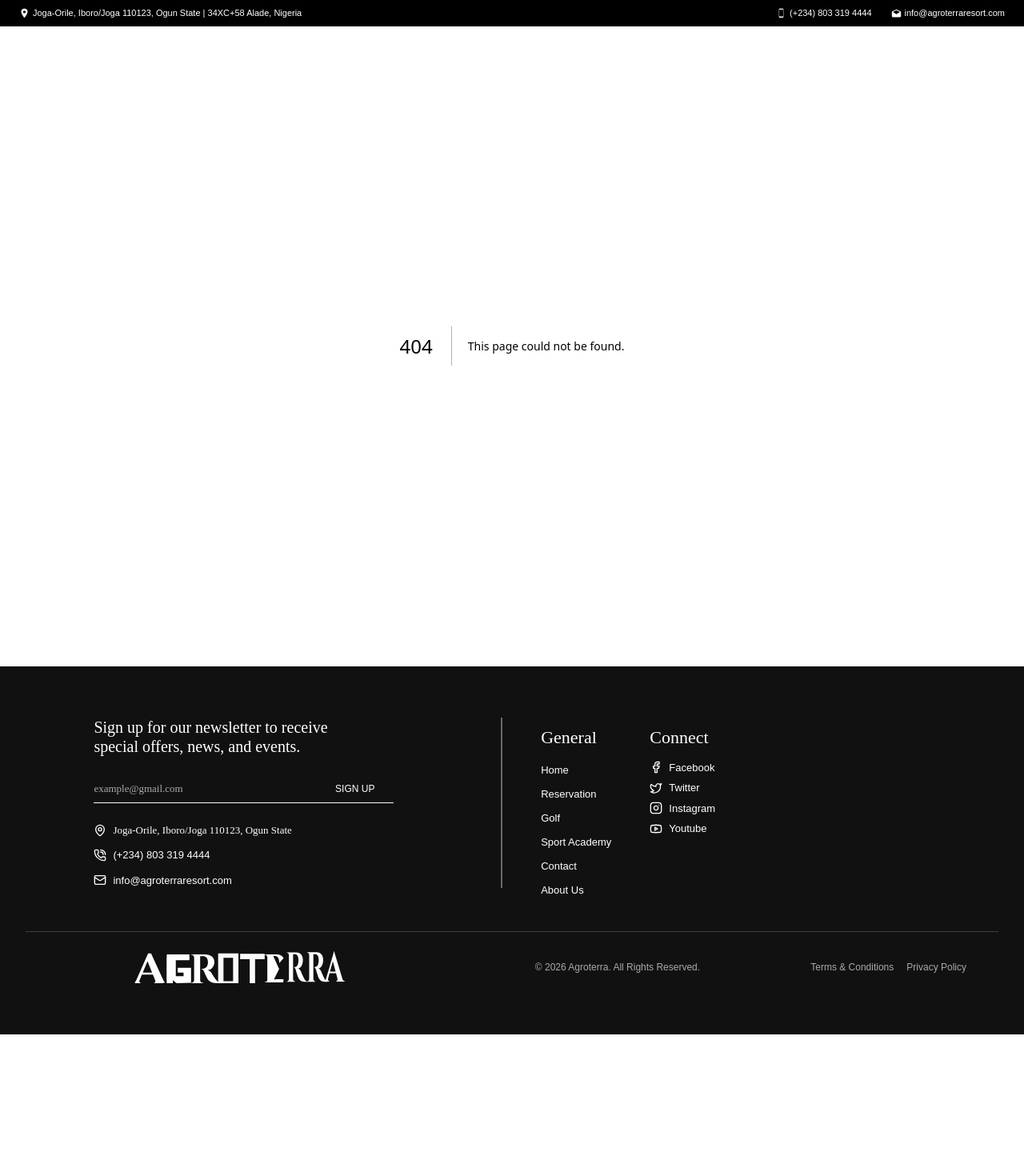
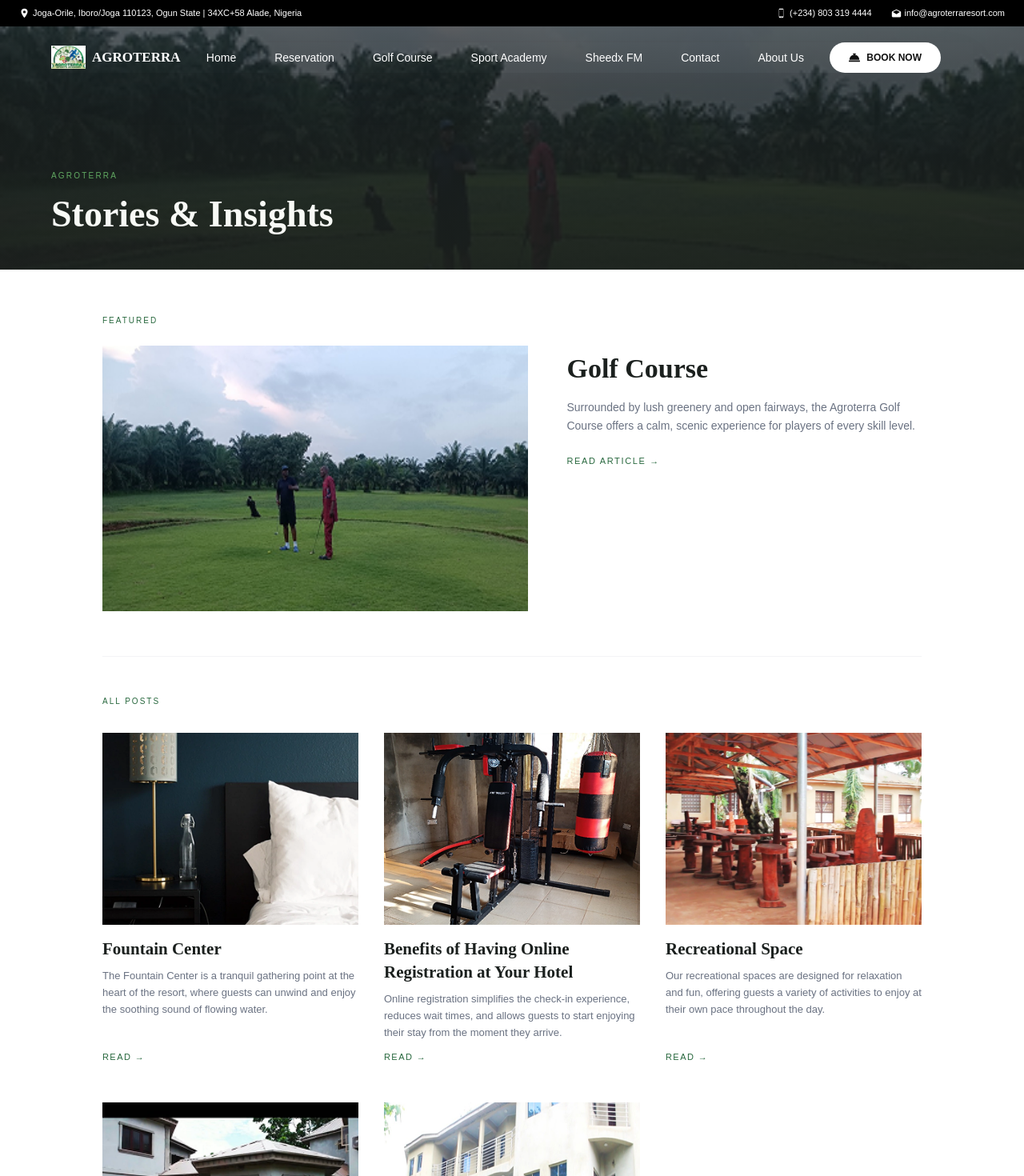
Before and after one commit to MrLad01/agroproject2, a Next.js app in the folder agroterra/: page /blog in a window 1280 px wide. Before the commit this address had no page. Shown: the top 1470 px of the page at 80% size. Before the commit the page ends 1293 px from the top, so only its background shows below. Built offline with nearby package versions, Linux system fonts and the light colour scheme.

Commit message:
updates on blog page

```diff
--- a/agroterra/app/blog/[slug]/page.tsx
+++ b/agroterra/app/blog/[slug]/page.tsx
@@ -24,7 +24,7 @@
     <div className="min-h-screen bg-[#FAF8F4]">
 
       {/* ── Hero ── */}
-      <div className="relative w-full h-[55vh] min-h-[340px] overflow-hidden">
+      <div className="relative w-full h-[55vh] min-h-85 overflow-hidden">
         <Image
           src={post.src}
           alt={post.title}
@@ -33,7 +33,7 @@
           priority
         />
         {/* Gradient overlay — dark at bottom for legibility */}
-        <div className="absolute inset-0 bg-gradient-to-b from-black/40 via-black/30 to-black/75" />
+        <div className="absolute inset-0 bg-linear-to-b from-black/40 via-black/30 to-black/75" />
 
         {/* Navbar sits at top */}
         <div className="absolute inset-x-0 top-0 z-20 px-6 sm:px-10 md:px-16 py-5">
@@ -114,7 +114,7 @@
               </p>
 
               {/* Inline image break */}
-              <div className="my-10 w-full aspect-[16/9] relative rounded-sm overflow-hidden">
+              <div className="my-10 w-full aspect-video relative rounded-sm overflow-hidden">
                 <Image
                   src={post.src}
                   alt="Agroterra Golf Course"
@@ -161,7 +161,7 @@
           </article>
 
           {/* ── Sidebar ── */}
-          <aside className="w-full lg:w-[280px] shrink-0 space-y-10">
+          <aside className="w-full lg:w-70 shrink-0 space-y-10">
 
             {/* Sticky wrapper */}
             <div className="lg:sticky lg:top-10 space-y-10">
@@ -171,7 +171,7 @@
                 <p className="text-[10px] tracking-[0.2em] uppercase text-[#8A7A5C] mb-4">
                   You Might Also Like
                 </p>
-                <div className="h-[1px] bg-[#DDD5C3]" />
+                <div className="h-px bg-[#DDD5C3]" />
               </div>
 
               {/* Related posts */}
@@ -183,7 +183,7 @@
                     className="group flex items-start gap-4 py-5 transition-opacity hover:opacity-80"
                   >
                     {/* Thumbnail */}
-                    <div className="w-20 h-[52px] relative shrink-0 overflow-hidden rounded-sm">
+                    <div className="w-20 h-13 relative shrink-0 overflow-hidden rounded-sm">
                       <Image
                         src={rel.src}
                         alt={rel.title}
--- /dev/null
+++ b/agroterra/app/blog/page.tsx
@@ -0,0 +1,138 @@
+import Image from 'next/image'
+import Link from 'next/link'
+import { blogPosts } from '@/data/blogData'
+import Navbar from '@/components/Navbar'
+
+export default function BlogPage() {
+  const [featured, ...rest] = blogPosts
+
+  return (
+    <div className="min-h-screen bg-white">
+
+      {/* ── Hero banner ── */}
+      <div className="relative w-full h-[38vh] min-h-65 overflow-hidden">
+        <Image
+          src={featured.src}
+          alt="Blog"
+          fill
+          className="object-cover"
+          priority
+        />
+        <div
+          className="absolute inset-0"
+          style={{ background: 'linear-gradient(to bottom, #1B201Eaa, #1B201Ef0)' }}
+        />
+        <div className="absolute inset-x-0 top-0 z-10 px-6 sm:px-10 md:px-16 py-5">
+          <Navbar />
+        </div>
+        <div className="absolute inset-x-0 bottom-0 z-10 px-6 sm:px-10 md:px-16 pb-10">
+          <p className="text-[10px] tracking-[0.22em] uppercase mb-3" style={{ color: '#61A962' }}>
+            Agroterra
+          </p>
+          <h1
+            className="eb-garamond-semibold text-[32px] sm:text-[46px] leading-tight"
+            style={{ color: '#F8FAF6' }}
+          >
+            Stories & Insights
+          </h1>
+        </div>
+      </div>
+
+      {/* ── Featured post ── */}
+      <div className="max-w-6xl mx-auto px-6 sm:px-10 md:px-16 mt-14">
+        <p
+          className="text-[10px] tracking-[0.2em] uppercase mb-6"
+          style={{ color: '#28683E' }}
+        >
+          Featured
+        </p>
+
+        <Link
+          href={`/blog/${featured.slug}`}
+          className="group flex flex-col sm:flex-row gap-8 sm:gap-12 items-start"
+        >
+          {/* Image */}
+          <div className="w-full sm:w-[52%] aspect-16/10 relative overflow-hidden shrink-0">
+            <Image
+              src={featured.src}
+              alt={featured.title}
+              fill
+              className="object-cover transition-transform duration-700 group-hover:scale-[1.03]"
+            />
+          </div>
+
+          {/* Text */}
+          <div className="flex-1 flex flex-col justify-center py-2">
+            <h2
+              className="eb-garamond-semibold text-[26px] sm:text-[34px] leading-tight mb-4 group-hover:opacity-70 transition-opacity"
+              style={{ color: '#1B201E' }}
+            >
+              {featured.title}
+            </h2>
+            <p className="text-[14px] leading-relaxed mb-6 text-gray-500">
+              {featured.excerpt}
+            </p>
+            <span
+              className="text-[11px] tracking-[0.15em] uppercase self-start"
+              style={{ color: '#28683E' }}
+            >
+              Read Article →
+            </span>
+          </div>
+        </Link>
+
+        {/* Divider */}
+        <div className="mt-14 mb-12 h-px bg-gray-100" />
+
+        {/* ── Grid of remaining posts ── */}
+        <p
+          className="text-[10px] tracking-[0.2em] uppercase mb-8"
+          style={{ color: '#28683E' }}
+        >
+          All Posts
+        </p>
+
+        <div className="grid grid-cols-1 sm:grid-cols-2 lg:grid-cols-3 gap-x-8 gap-y-12 pb-24">
+          {rest.map((post) => (
+            <Link
+              key={post.slug}
+              href={`/blog/${post.slug}`}
+              className="group flex flex-col"
+            >
+              {/* Thumbnail */}
+              <div className="w-full aspect-4/3 relative overflow-hidden mb-4">
+                <Image
+                  src={post.src}
+                  alt={post.title}
+                  fill
+                  className="object-cover transition-transform duration-700 group-hover:scale-[1.04]"
+                />
+              </div>
+
+              {/* Title */}
+              <h3
+                className="eb-garamond-semibold text-[19px] sm:text-[21px] leading-snug mb-2 group-hover:opacity-60 transition-opacity"
+                style={{ color: '#1B201E' }}
+              >
+                {post.title}
+              </h3>
+
+              {/* Excerpt */}
+              <p className="text-[13px] leading-relaxed text-gray-500 line-clamp-3 mb-3 flex-1">
+                {post.excerpt}
+              </p>
+
+              {/* Read link */}
+              <span
+                className="text-[11px] tracking-[0.13em] uppercase mt-auto"
+                style={{ color: '#28683E' }}
+              >
+                Read →
+              </span>
+            </Link>
+          ))}
+        </div>
+      </div>
+    </div>
+  )
+}
--- a/agroterra/components/Blog.tsx
+++ b/agroterra/components/Blog.tsx
@@ -2,6 +2,7 @@
 
 import AnimatedBlogImage from '@/components/AnimatedBlogImage'
 import { blogPosts } from '@/data/blogData'
+import Link from 'next/link'
 
 const Blog = () => {
   const [col1, col2, col3] = [
@@ -85,11 +86,11 @@
       </div>
 
       {/* CTA */}
-      <div className="flex justify-center mt-2">
+      <Link className="flex justify-center mt-2" href="/blog">
         <button className="border text-[#101996] rounded-3xl cursor-pointer hover:scale-110 transition duration-300 ease-in-out border-[#101996] px-6 py-3 text-[12px] sm:text-[13px]">
           VIEW ALL BLOG
         </button>
-      </div>
+      </Link>
     </div>
   )
 }
```
